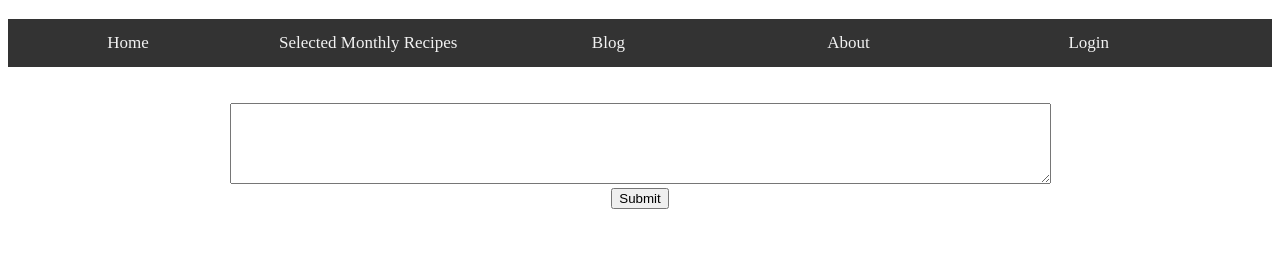
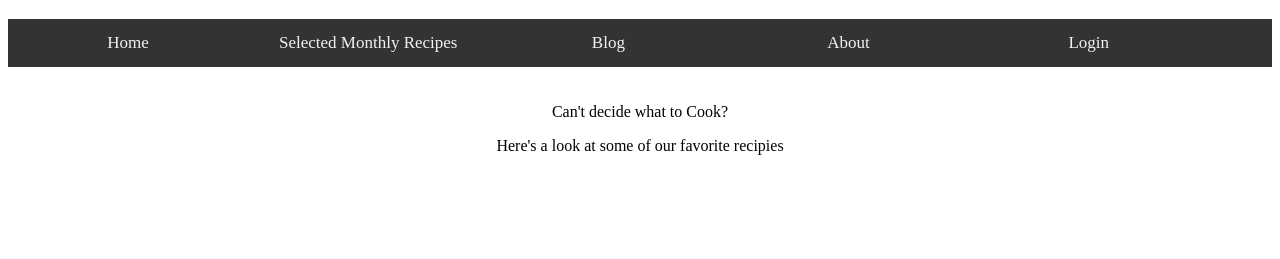
Before and after one commit to mnguo98/recipe-creator, a website: page Selected_Monthly_Recipes.html in a window 1280 px wide. Shown: the part 61-320 px from the top of the page. Drawn offline with Linux system fonts and the light colour scheme.

Commit message:
added stuff to recipies

```diff
--- a/Selected_Monthly_Recipes.html
+++ b/Selected_Monthly_Recipes.html
@@ -22,10 +22,8 @@
         <br>
         <br>
         <div class="searchbar">
-            <form>
-                <textarea rows="5" cols="100" name="fname"></textarea><br>
-                <input type="submit" value="Submit">
-            </form>
+            <h>Can't decide what to Cook?</h>
+            <p>Here's a look at some of our favorite recipies</p>
         </div>
         <br>
         <br>
```
Also changed, not shown: index.html (+2 -0 lines).
